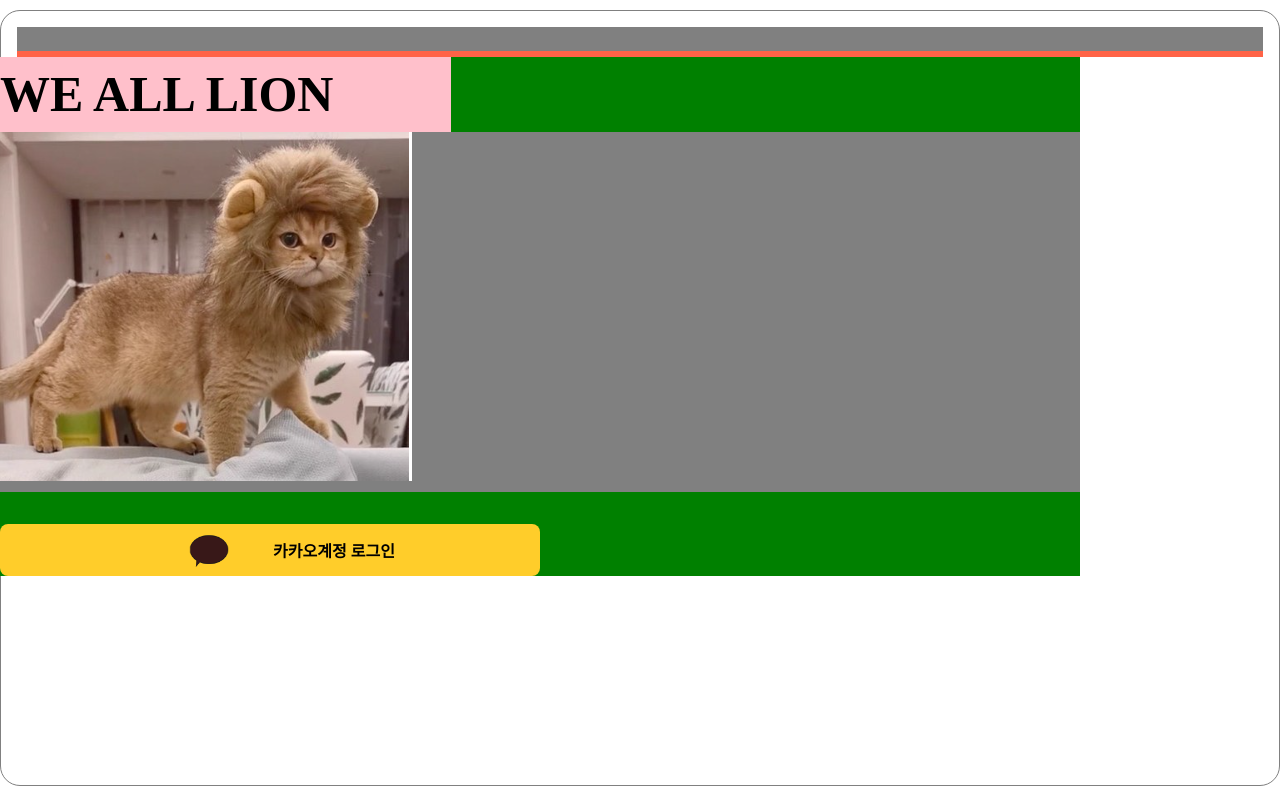
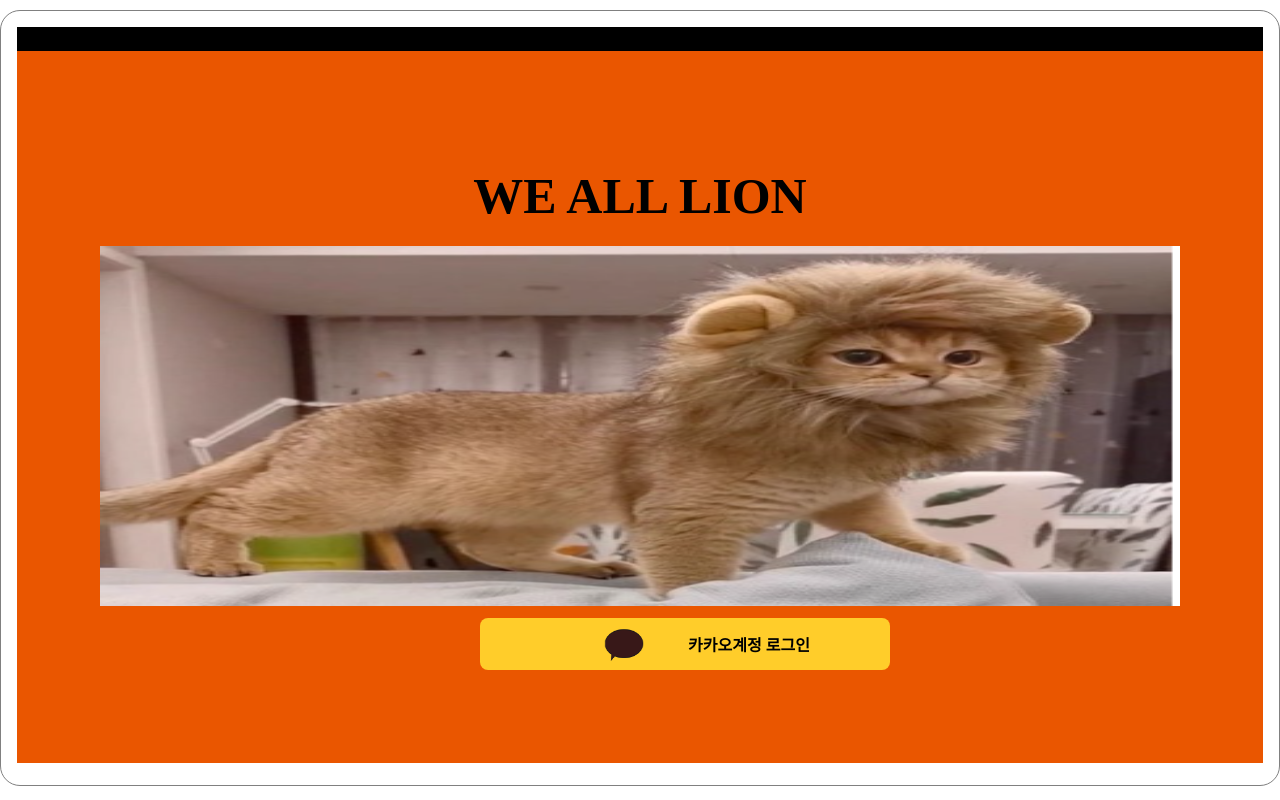
Before and after one commit to seunghoonKang/we-all-lie-fe, a React (Create React App) app: page / in a window 1280 px wide. Built offline with nearby package versions, Linux system fonts and the light colour scheme; no server answers.

Commit message:
💋 style : 로그인 페이지 디자인 수정
#27
현재 디자이너님이 만드신 피그마와 최대한 비슷하게 수정함

```diff
--- a/src/components/Chat.jsx
+++ b/src/components/Chat.jsx
@@ -27,9 +27,14 @@ const Chat = ({ showChat }) => {
   useEffect(() => {
     //로비 들어왔을 때
     //채팅방에 @@님이 로그인하셨습니다.(?) 띄워주기
-    socket.emit('enterLobby', nickname, () => {
-      setChat([...chat, { notice: `${nickname}님이 입장하셨습니다` }]);
-    });
+    socket.emit(
+      'enterLobby',
+      nickname,
+      () => {
+        setChat([...chat, { notice: `${nickname}님이 입장하셨습니다` }]);
+      },
+      []
+    );
 
     //남이 보낸 msg
     socket.on('receiveLobbyMsg', (msg) => {
--- a/src/elements/Notice.jsx
+++ b/src/elements/Notice.jsx
@@ -1,15 +1,19 @@
-import React from "react";
-import styled from "styled-components";
+import React from 'react';
+import styled from 'styled-components';
 
 const Notice = (props) => {
   return (
-    <div>
-      <marquee bgcolor="gray">
+    <Spy>
+      <marquee bgcolor="Black">
         우리 중 스파이가 있는 것 같아! 스파이에게 우리가 아는 것을 들키지 말 것!
-        무고한 시민을 쉽게 의심하지 말 것 !
+        무고한 시민을 쉽게 의심하지 말 것 ! 👀
       </marquee>
-    </div>
+    </Spy>
   );
 };
 
 export default Notice;
+
+const Spy = styled.div`
+  color: white;
+`;
--- a/src/pages/Login.jsx
+++ b/src/pages/Login.jsx
@@ -3,6 +3,7 @@ import { KAKAO_AUTH_URL } from '../components/login/Oauth';
 import styled from 'styled-components';
 // import { socket } from "../shared/socket";
 import Notice from '../elements/Notice';
+import { Container } from 'postcss';
 
 // socket.emit("leave_Room", "하이하이");
 // socket.emit("enter_Room", "하이하이");
@@ -23,10 +24,15 @@ const Login = () => {
         <MainImg>
           <img src="/img/lion.png"></img>
         </MainImg>
-        <KaKaoBtn onClick={handleLogin}>
-          <img style={{ transform: 'scale(0.3)' }} src="/img/kakao1.png"></img>
-          <span>카카오계정 로그인</span>
-        </KaKaoBtn>
+        <BtnWrap>
+          <KaKaoBtn onClick={handleLogin}>
+            <img
+              style={{ transform: 'scale(0.3)' }}
+              src="/img/kakao1.png"
+            ></img>
+            <span>카카오계정 로그인</span>
+          </KaKaoBtn>
+        </BtnWrap>
       </MiniWrap>
     </Wrap>
   );
@@ -35,14 +41,16 @@ const Login = () => {
 export default Login;
 
 const Wrap = styled.div`
-  background-color: tomato;
+  background: #ea5600;
+  justify-content: center;
+  width: calc(100%);
+  height: 92vh;
+  min-height: 650px;
+  margin-bottom: 100px;
 `;
 
 const MiniWrap = styled.div`
-  background-color: green;
-  position: absolute;
-  left: 50%;
-  margin-left: -50%;
+  padding: 0px 0px 90px;
 `;
 
 const P = styled.div`
@@ -50,37 +58,52 @@ const P = styled.div`
   font-family: Pretendard, 'Source Sans Pro';
   font-size: 50px;
   font-weight: 800;
-  white-space: nowrap;
-  width: 28.2rem;
-  background-color: pink;
+  /* white-space: nowrap; */
+  margin: 102px auto 0 auto;
+  text-align: center;
+  /* width: 50%; */
+  flex-wrap: Wrap;
+`;
+
+const MainImg = styled.div`
+  /* height: 360px; */
+  object-fit: contain;
+  vertical-align: top;
+  display: inline;
+  justify-content: center;
+  display: flex;
+  align-self: center;
+  columns: center;
+  margin: 12px auto 0 auto;
+  img {
+    width: 1080px;
+    height: 360px;
+  }
+`;
+
+const BtnWrap = styled.div`
+  display: flex;
+  justify-content: center;
 `;
 
 const KaKaoBtn = styled.div`
   height: 52px;
+  display: inline-block;
+  display: flex;
+  position: absolute;
+  text-align: center;
   padding: 11px 0px 10px;
+  justify-content: center;
   background: #ffcd2a;
-  display: flex;
-  -webkit-box-align: center;
   align-items: center;
-  -webkit-box-pack: center;
-  justify-content: center;
-  width: 50%;
+  min-width: 410px;
   border-radius: 8px;
   font-weight: bold;
   font-size: 16px;
   line-height: 24px;
-  margin-top: 32px;
-  float: center;
+
+  margin: 12px auto 0px 90px;
   &:hover {
     background-color: #f4c31f;
   }
 `;
-
-const MainImg = styled.div`
-  height: 360px;
-  object-fit: contain;
-  top: 188px;
-  vertical-align: top;
-  width: 1080px;
-  background-color: gray;
-`;
```
